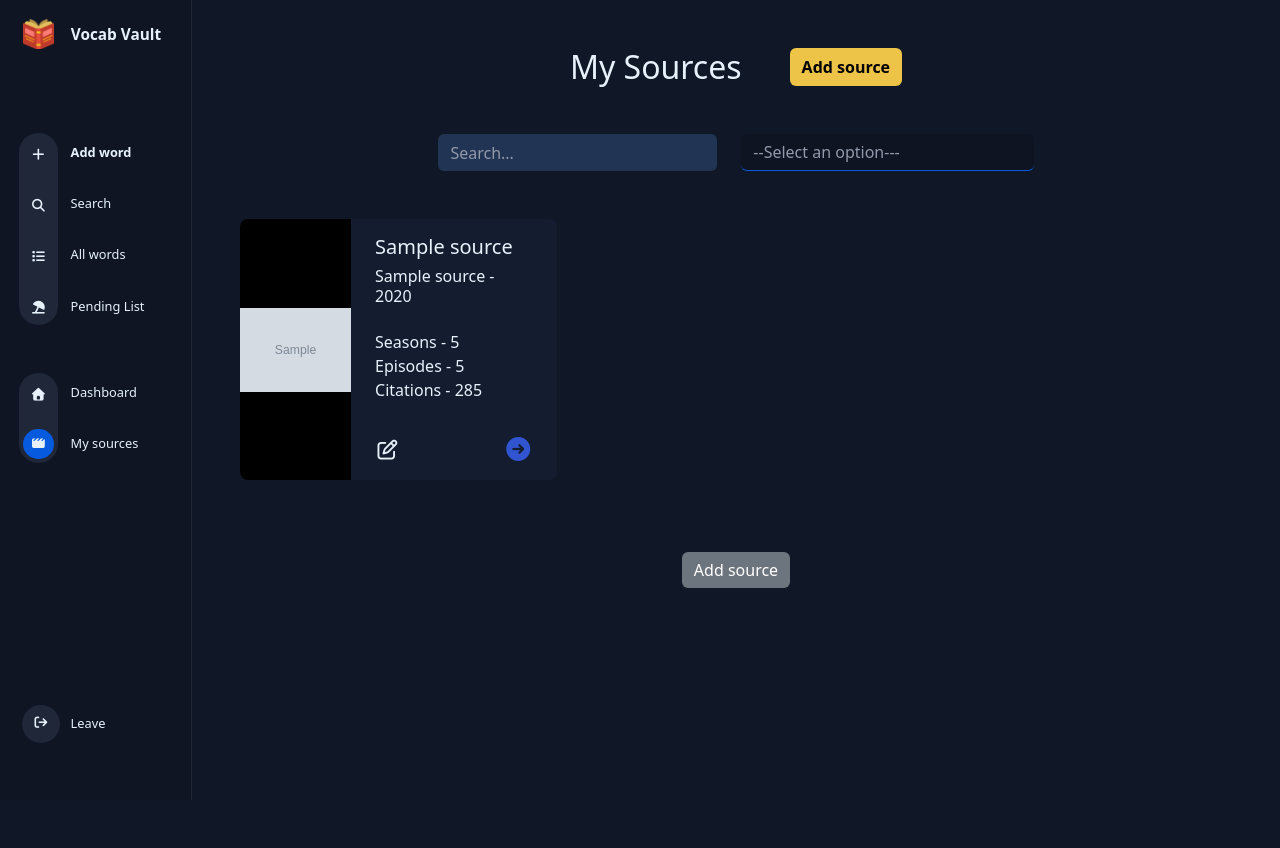
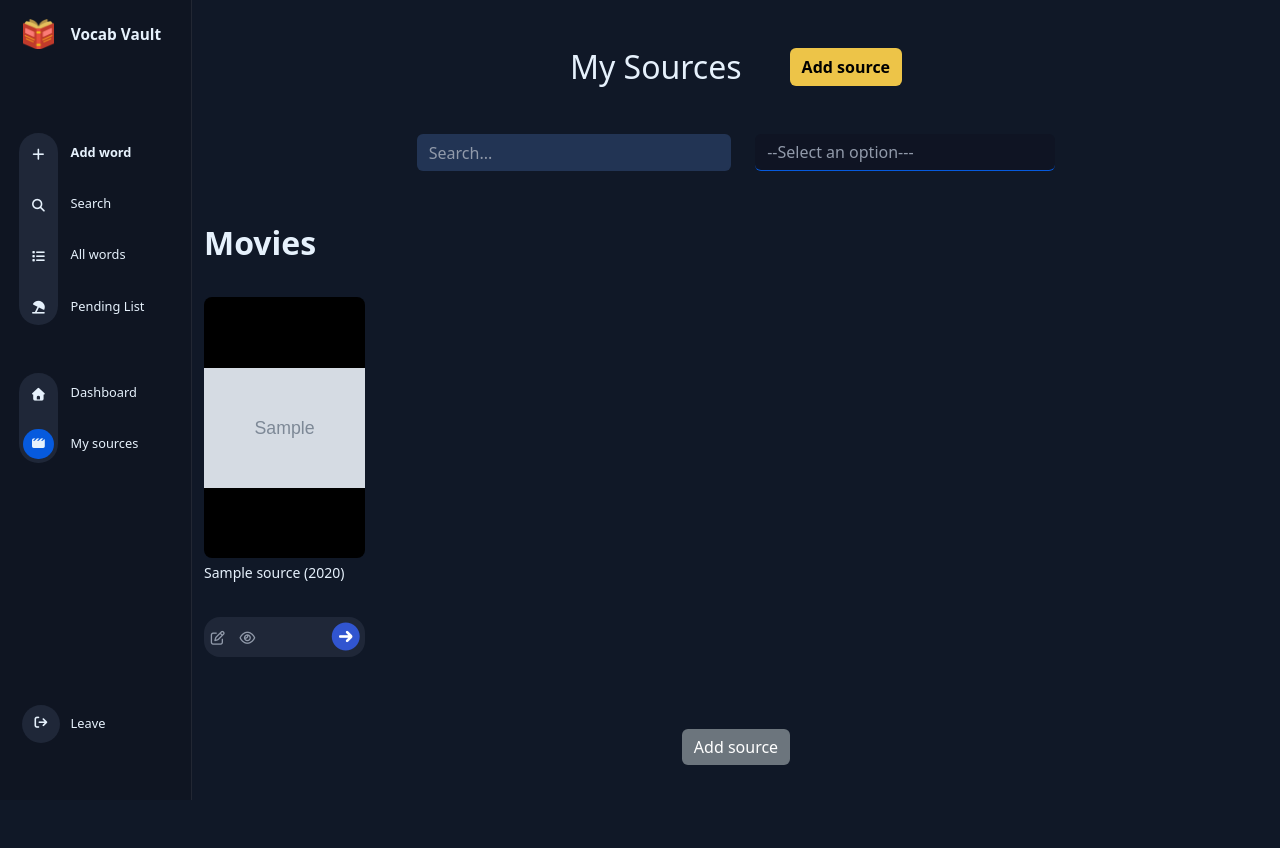
Before and after one commit to MrBean-s/Vocab-Vault, a Django app: page /lang/1/sources/ in a window 1280 px wide. Run offline with Django 5.2, Linux system fonts and the light colour scheme; tables that the repository leaves empty hold one stand-in row (values such as "Sample post"); grey boxes marked "Sample" are stand-in pictures; some libraries are stand-ins or nearby versions.

Commit message:
img modal

```diff
--- a/dictApp/models.py
+++ b/dictApp/models.py
@@ -152,14 +152,14 @@ class Source(models.Model):
    author = models.CharField(max_length=255, null=True, blank=True)
 
    class SourceCategory(models.TextChoices):
-      MOVIE = 'MOV', 'MOVIE'
-      TVSHOW = 'TVS', 'TVSHOW'
-      SONG = 'SON', 'SONG'
-      ALBUM = 'ALB', 'ALBUM'
+      MOVIE = 'MOV', 'Movie'
+      TVSHOW = 'TVS', 'TV Show'
+      SONG = 'SON', 'Song'
+      ALBUM = 'ALB', 'Album'
       # GAME = 'GAM', 'GAME'
-      BOOK = 'BOK', 'BOOK'
-      ABOOK = 'ABK', 'AUDIO BOOK'
-      PODCAST = 'POD', 'PODCAST'
+      BOOK = 'BOK', 'Book'
+      ABOOK = 'ABK', 'Audio Book'
+      PODCAST = 'POD', 'Podcast'
       # OTHER = 'OTH', 'OTHER'
 
    source_category = models.CharField(
--- /dev/null
+++ b/dictApp/static/css/genericModalImg.css
@@ -0,0 +1,24 @@
+.btn-close-custom {
+   top: 10px; right: 10px;
+   width: 34px;
+   height: 34px;
+   border-radius: 50%;
+   border: 2px solid white;
+   background: black;
+   position: relative;
+   padding: 0;
+}
+.btn-close-custom::before,
+.btn-close-custom::after {
+   content: "";
+   position: absolute;
+   top: 50%;
+   left: 50%;
+   width: 16px;
+   height: 2px;
+   background-color: white;
+}
+
+.btn-close-custom::before { transform: translate(-50%, -50%) rotate(45deg);}
+
+.btn-close-custom::after { transform: translate(-50%, -50%) rotate(-45deg);}
--- /dev/null
+++ b/dictApp/templates/modals/generic_modal_img.html
@@ -0,0 +1,12 @@
+{% load static %}
+<link rel="stylesheet" href="{% static 'css/genericModalImg.css' %}">
+
+<div class="modal fade hidden" id="genericModalImg" tabindex="-1" aria-labelledby="genericModalImgLabel"
+   aria-hidden="true" style="min-width: 300px">
+   <div class="modal-dialog modal-dialog-centered" style="width: fit-content; max-width: 90vw;">
+      <div class="modal-content">
+         <div id="genericModalImgContent">
+         </div>
+      </div>
+   </div>
+</div>
--- a/dictApp/templates/sources.html
+++ b/dictApp/templates/sources.html
@@ -2,26 +2,52 @@
 
 {% block additionalStyles %}
 <style>
-   .source-card { height: 261px; display: flex; flex-direction: column;}
-   .source-grid {
+   .tv-grid {
       display: grid;
-      grid-template-columns: repeat(3, 1fr);
+      grid-template-columns: repeat(6, 1fr);
       column-gap: 20px;
+      row-gap: 40px;
    }
-   .source-card img {
+
+   .source-card {
       max-width: 174px;
-      max-height: 261px;
+      height: 360px;
+      display: flex; flex-direction: column;
+      /* border: 1px solid white; */
+
    }
+
    .img-wrapper {
       background-color: black;
-      border-radius: 0.5rem 0 0 0.5rem;
       overflow: hidden;
+      height: 261px;
+      border-radius: 0.5rem;
+      display: flex;
+      align-items: center;
    }
+
+   .source-card img {
+      width: 100%;
+      height: 100%;
+   }
+
+   .content-wrapper {
+      height: 99px;
+      padding-top: 5px;
+      display: flex;
+      flex-direction: column;
+      justify-content: space-between;
+   }
+
+   .source-title {font-size: 0.875rem; height: 45px; max-height: 45px; overflow-y: scroll; line-height: 1.3rem;}
+   .buttons-row { height: 40px; margin-top: 9px; background: var(--bg-sidebar-pill); border-radius: 1rem; padding: 5px}
+   .row-icon-sm { font-size: 0.875rem; }
+   .section-title { margin: 30px 0; font-size: 2rem; font-weight: bold}
 </style>
 {% endblock additionalStyles %}
 
 {% block innerbody %}
-<div class="container-fluid px-5">
+<div class="container">
    <div class="d-flex justify-content-center my-5 gap-5">
       <h2 class="m-0">My Sources</h2>
       <button class="btn btn-important"
@@ -42,32 +68,37 @@
       </select>
    </div>
 
-   <div class="source-grid">
+   {% for stitle, sources in sections.items %}
+      <div class="section-title">{{stitle}}s</div>
+
+      {% if stitle == "Movie" or stitle == "TV Show" %}
+         <div class="tv-grid">
             {% for source in sources %}
+            {% with cat=source.source_category %}
+               {% if cat == 'TVS' %}
+                  {% url 'episodes' lang_id=lang_id source_id=source.id as href_url %}
+               {% elif cat in 'MOV,SON,POD' %}
+                  {% url 'play_session_source' lang_id=lang_id source_id=source.id as href_url %}
+               {% else %}
+                  {% url 'segments' lang_id=lang_id source_id=source.id as href_url %}
+               {% endif %}
+            <div class="mb-4 source-card">
+               <div class="img-wrapper">
 
-      <div class="custom-card mb-4 source-card">
-         <div class="d-flex" style="flex: 1">
-            <div class="w-35 d-flex flex-column justify-content-center img-wrapper">
+
                   {% if source.image and source.image.file %}
-               <img src="{{ source.image.file.url }}" alt="Image" style="max-width: 100%; height: auto"
-                  hx-get="{% url 'show_image' img_id=source.image_id %}"
-                  hx-trigger="click"
-                  hx-target="#genericModalBody"
-                  hx-target-error="#error-box"
-                  data-bs-toggle="modal"
-                  data-bs-target="#genericModal">
+                  <a href="{{href_url}}">
+                     <img src="{{ source.image.file.url }}" alt="Image" style="max-width: 100%; height: auto">
+                  </a>
                   {% endif %}
                </div>
-            <div class="w-65 d-flex flex-column justify-content-between px-4 py-3">
+               <div class="content-wrapper">
+                  <div class="source-title">
+                     {{source.name}}{% if source.released_year %} ({{source.released_year}}){% endif %}
+                  </div>
+                  <div class="buttons-row d-flex justify-content-between align-items-center">
                      <div>
-                  <h5>{{source.name}}</h5>
-                  <h6>{% if source.short_name %}{{source.short_name}} - {% endif %}{{source.released_year}}</h6>
-                  <p class="m-0 mt-4">Seasons - 5</p>
-                  <p class="m-0">Episodes - 5</p>
-                  <p class="m-0">Citations - 285</p>
-               </div>
-               <div class="d-flex justify-content-between align-items-center">
-                  <a href=""
+                        <a style="cursor: pointer"
                            hx-get="{% url 'source_edit' lang_id=lang_id source_id=source.id %}"
                            hx-trigger="click"
                            hx-target="#genericModalBody"
@@ -75,24 +106,34 @@
                            data-bs-toggle="modal"
                            data-bs-target="#genericModal">
 
-                     <i class="fa-regular fa-pen-to-square fs-5"></i>
+                           <i class="fa-regular fa-pen-to-square row-icon-sm text-muted"></i>
                         </a>
-                  {% with cat=source.source_category %}
-                     {% if cat == 'TVS' %}
-                        <a href="{% url 'episodes' lang_id=lang_id source_id=source.id %}">
-                     {% elif cat == 'MOV' or cat == 'SON' or cat == 'POD' %}
-                        <a href="{% url 'play_session_source' lang_id=lang_id source_id=source.id %}">
-                     {% else %}
-                        <a href="{% url 'segments' lang_id=lang_id source_id=source.id %}">
+                        {% if source.image and source.image.file %}
+                        <a class="ps-2" style="cursor: pointer"
+                           hx-get="{% url 'show_image' img_id=source.image_id %}"
+                           hx-trigger="click"
+                           hx-target="#genericModalImgContent"
+                           hx-target-error="#error-box"
+                           data-bs-toggle="modal"
+                           data-bs-target="#genericModalImg">
+                           <i class="fa-regular fa-eye row-icon-sm text-muted"></i>
+                        </a>
                         {% endif %}
-                  {% endwith %}
-                     <i class="fa-solid fa-circle-arrow-right fs-4" style="color: var(--bg-primary)"></i>
+                     </div>
+                     <a href="{{href_url}}" class="d-flex align-items-center text-decoration-none">
+                        <span class="fa-stack row-icon-sm" style="width: 2em">
+                           <i class="fa-solid fa-circle fa-stack-1x" style="color: white;"></i>
+                           <i class="fa-solid fa-circle-arrow-right fa-stack-2x" style="color: var(--bg-primary);"></i>
+                        </span>
                      </a>
                   </div>
                </div>
             </div>
+            {% endwith %}
+            {% endfor %}
          </div>
-
+      {% endif %}
+      {% if not forloop.last %}<hr>{% endif %}
    {% endfor %}
 
 </div>
--- a/dictApp/templates/word_add_edit.html
+++ b/dictApp/templates/word_add_edit.html
@@ -208,10 +208,10 @@
                            class="curr-image"
                            hx-get="{% url 'show_image' img_id=def_form.instance.image.id %}"
                            hx-trigger="click"
-                           hx-target="#genericModalBody"
+                           hx-target="#genericModalImgContent"
                            hx-target-error="#error-box"
                            data-bs-toggle="modal"
-                           data-bs-target="#genericModal">
+                           data-bs-target="#genericModalImg">
                      </div>
                      {% else %}
                      <div class="image-placeholder">
--- a/dictApp/templates/word_details.html
+++ b/dictApp/templates/word_details.html
@@ -128,10 +128,10 @@
                <img class="desc-image ms-5" src="{{ def.image_path }}" alt="{{ lan.name }}"
                   hx-get="{% url 'show_image' img_id=def.image_id %}"
                   hx-trigger="click"
-                  hx-target="#genericModalBody"
+                  hx-target="#genericModalImgContent"
                   hx-target-error="#error-box"
                   data-bs-toggle="modal"
-                  data-bs-target="#genericModal">
+                  data-bs-target="#genericModalImg">
             {% endif %}
 
             <div class="mb-4 def-description">
--- a/dictApp/views.py
+++ b/dictApp/views.py
@@ -586,11 +586,29 @@ def unlink_word(request, lang_id, word_id, rel_word_id):
 
 def sources(request, lang_id):
 
-   sources = Source.objects.filter(language_id=lang_id).order_by('-id')
+   all_sources = Source.objects.filter(
+      language_id=lang_id,
+      source_category__in=['BOK', 'ABK', 'MOV', 'TVS', 'SON', 'POD', 'ALB']
+   ).order_by('-source_category')
+
+   CATEGORY_ORDER = ['TVS', 'MOV', 'BOK', 'ABK', 'ALB', 'SON', 'POD']
+
+   #to preserve insertion order
+   category_labels = dict(Source.SourceCategory.choices)
+   sections = {category_labels[code]: [] for code in CATEGORY_ORDER if code in category_labels}
+
+   for source in all_sources:
+      label = source.get_source_category_display()
+      if label in sections:
+         sections[label].append(source)
+
+   sections = {label: sources for label, sources in sections.items() if sources}
+
+   print(sections)
 
    return render(request, 'sources.html', {
       'lang_id': lang_id,
-      'sources': sources
+      'sections' : sections,
    })
 
 def sources_add_edit(request, lang_id, source_id=None):
```
Also changed, not shown: dictApp/templates/base.html (+36 -4 lines), dictApp/templates/modals/_image_preview.html (+6 -7 lines), dictApp/templates/play_session_film.html (+5 -5 lines). Lines whose indentation alone changed are shown as unchanged.
